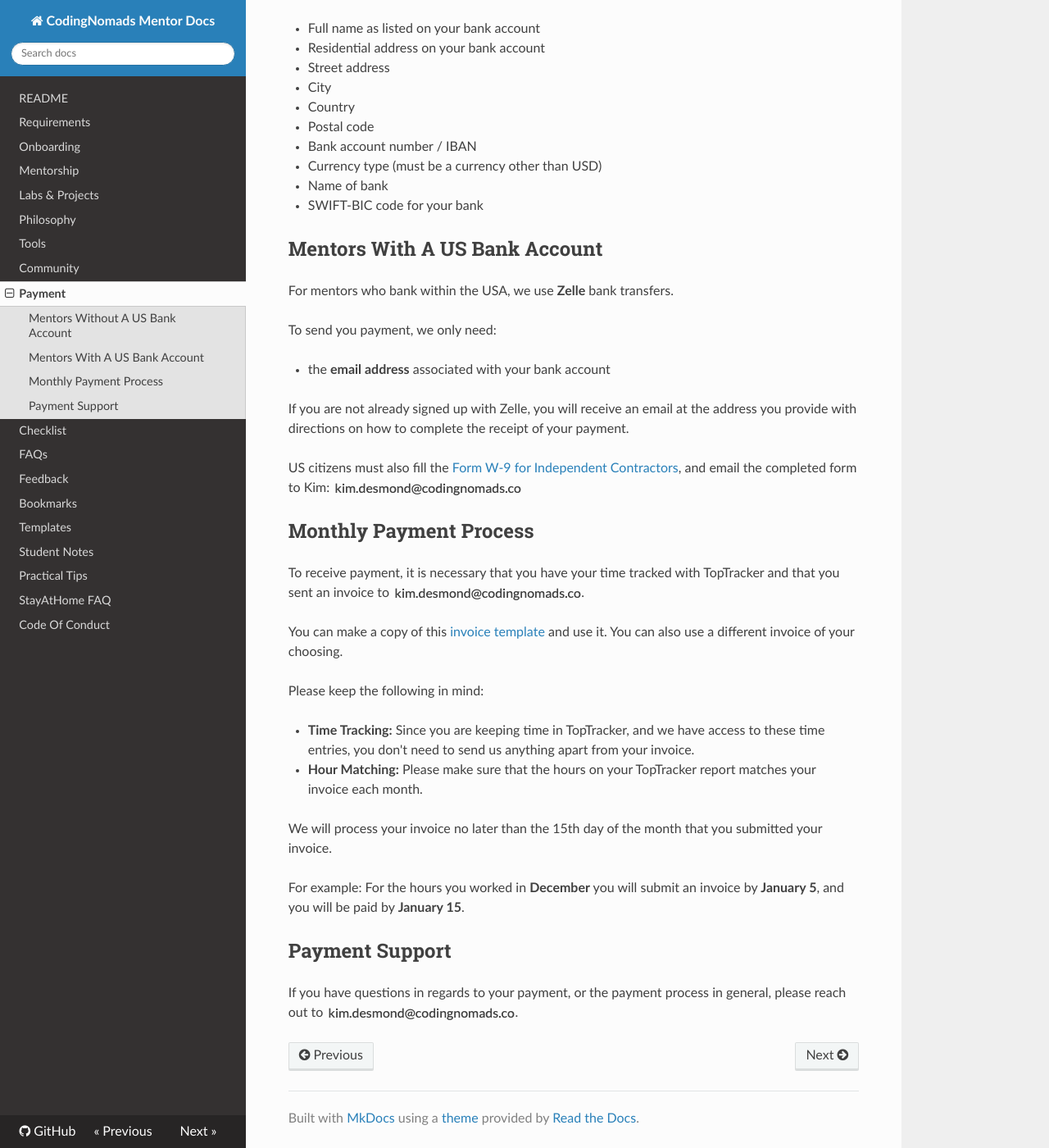
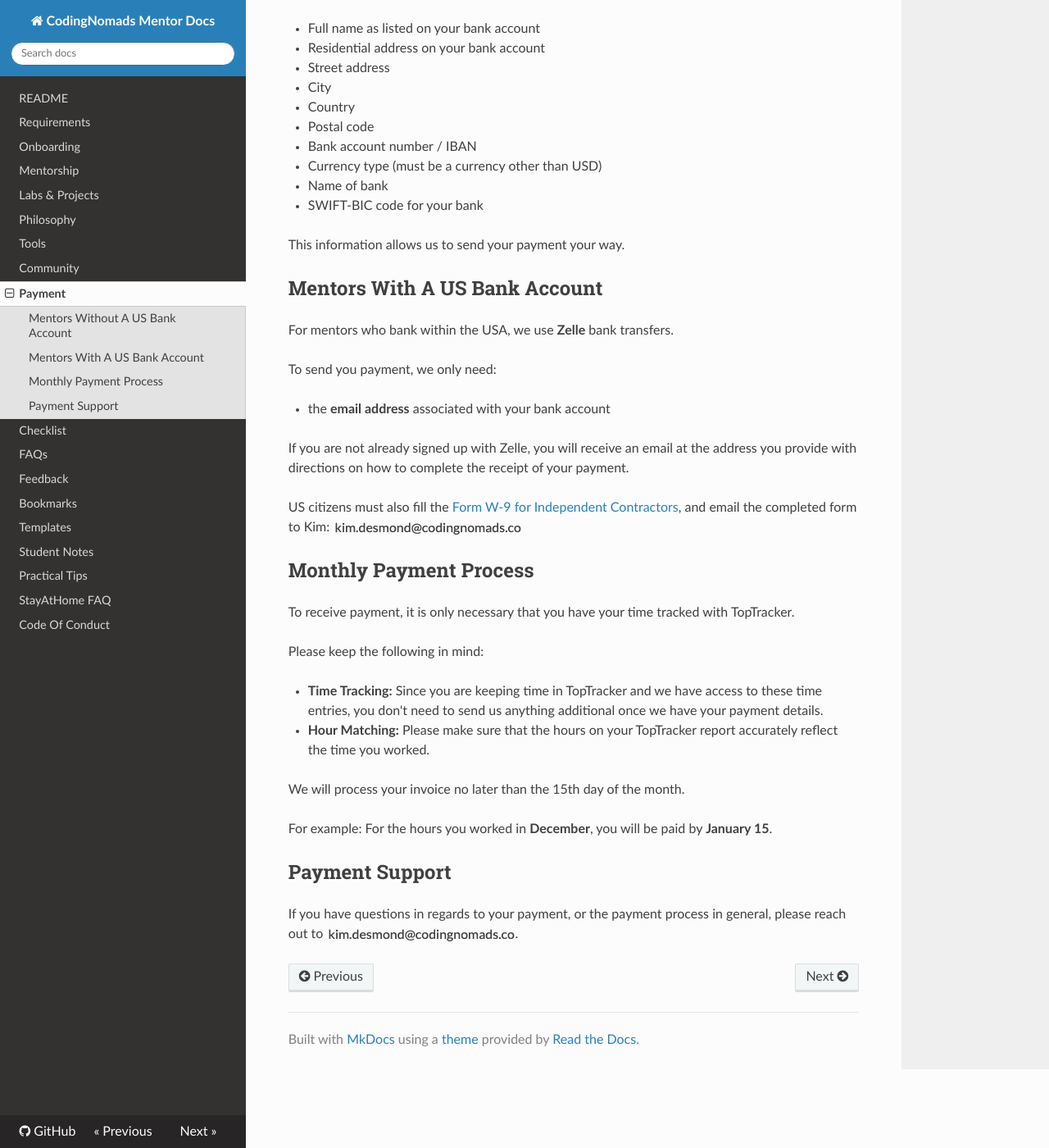
Before and after one commit to CodingNomads/mentor-docs, an MkDocs documentation site: the page built from docs/07_payment.md, in a window 1280 px wide and 1400 px high, scrolled down 469 px. Shown: the whole window at 82% size. Built offline with MkDocs 1.6.1, drawn with Linux system fonts in a browser that asks for light colours; nearby versions of some CDN libraries; some of the changed text lies outside the part shown.

Commit message:
Update payment info

```diff
--- a/docs/07_payment.md
+++ b/docs/07_payment.md
@@ -6,7 +6,7 @@
 
 For mentors who bank outside of the USA, we use **TransferWise** bank transfers, which charge the lowest recipient fee (~ 1%) and best exchange rate than any other service we've found.
 
-Please **include the following information** on your invoice for payment:
+Please **send us the following information**:
 
 - Full name as listed on your bank account
 - Residential address on your bank account
@@ -18,6 +18,8 @@ Please **include the following information** on your invoice for payment:
 - Currency type (must be a currency other than USD)
 - Name of bank
 - SWIFT-BIC code for your bank
+
+This information allows us to send your payment your way.
 
 ## Mentors With A US Bank Account
 
@@ -33,18 +35,16 @@ US citizens must also fill the [Form W-9 for Independent Contractors](https://ww
 
 ## Monthly Payment Process
 
-To receive payment, it is necessary that you have your time tracked with TopTracker and that you sent an invoice to <img style="display: inline-block;" alt="contact address for kim" src="../images/email_kim.png"/>.
-
-You can make a copy of this [invoice template](https://docs.google.com/document/d/1-o45pFgiwheTOZCKr38iPZHm9nUzdYUC79GbfePV380/edit?usp=sharing) and use it. You can also use a different invoice of your choosing.
+To receive payment, it is only necessary that you have your time tracked with TopTracker.
 
 Please keep the following in mind:
 
-- **Time Tracking:** Since you are keeping time in TopTracker, and we have access to these time entries, you don't need to send us anything apart from your invoice.
-- **Hour Matching:** Please make sure that the hours on your TopTracker report matches your invoice each month.
+- **Time Tracking:** Since you are keeping time in TopTracker and we have access to these time entries, you don't need to send us anything additional once we have your payment details.
+- **Hour Matching:** Please make sure that the hours on your TopTracker report accurately reflect the time you worked.
 
-We will process your invoice no later than the 15th day of the month that you submitted your invoice.
+We will process your invoice no later than the 15th day of the month.
 
-For example: For the hours you worked in **December** you will submit an invoice by **January 5**, and you will be paid by **January 15**.
+For example: For the hours you worked in **December**, you will be paid by **January 15**.
 
 ## Payment Support
 
```
